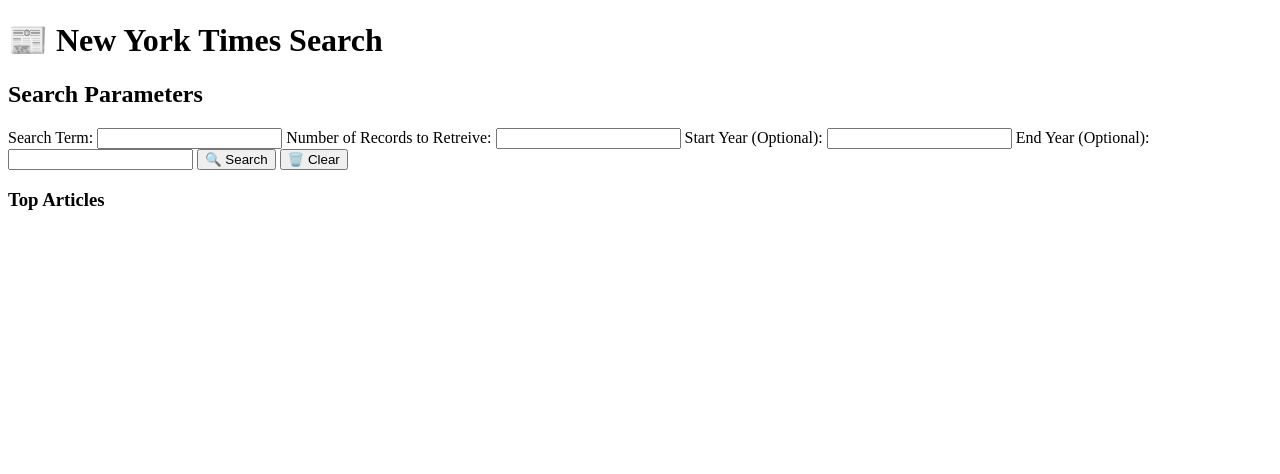
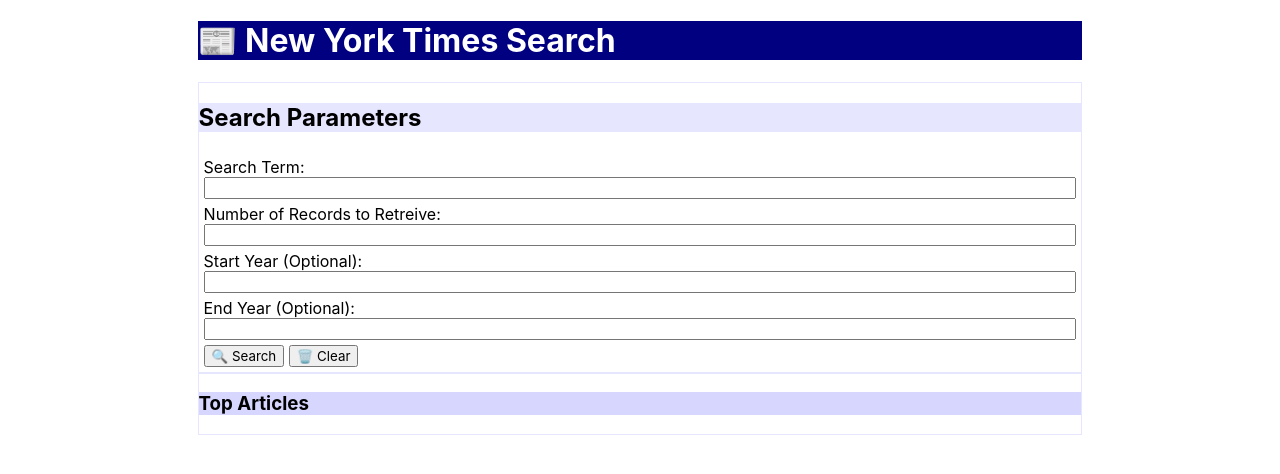
Before and after one commit to pensadotech/NewYorkTimes, a plain HTML site: page index.html in a window 1280 px wide. Drawn offline with nearby package versions, Linux system fonts and the light colour scheme.

Commit message:
css layout

```diff
--- a/assets/css/style.css
+++ b/assets/css/style.css
@@ -0,0 +1,40 @@
+*{
+    box-sizing: border-box;
+    font-family: -apple-system,system-ui,BlinkMacSystemFont,"Segoe UI",Roboto,"Helvetica Neue",Arial,sans-serif;
+}
+
+header{
+    background-color: hsl(240, 100%, 25%);
+    color: white;
+    width: 70%;
+    margin: 0 auto;
+}
+
+.searchcontainer{
+    width: 70%;
+    margin: 0 auto;
+    border: 1px solid hsl(240, 100%, 95%);
+}
+
+.searchheader{
+    background-color:  hsl(240, 100%, 95%);
+}
+
+form{
+    padding: 5px
+}
+
+input{
+    display: block;
+    width: 100%;
+    margin-bottom: 5px;
+}
+.articlecontainer{
+    border: 1px solid hsl(240, 100%, 95%);
+    width: 70%;
+    margin: 0 auto;
+
+}
+.articleheader{
+    background-color:  hsl(240, 100%, 92%);
+}
--- a/index.html
+++ b/index.html
@@ -14,7 +14,8 @@
         <h1>📰 New York Times Search</h1>
     </header>
     <div class="searchcontainer">
-        <div class="searchheader"><h2>Search Parameters</h2>
+        <div class="searchheader">
+            <h2>Search Parameters</h2>
         </div>
         <div class="searchform">
             <form>
@@ -30,7 +31,8 @@
                 <button id='clear' type="reset">🗑️ Clear</button>
             </form>
         </div>
-        <div class="articlecontainer"></div>
+    </div>
+    <div class="articlecontainer">
         <div class='articleheader'>
             <h3>Top Articles</h3>
         </div>
```
